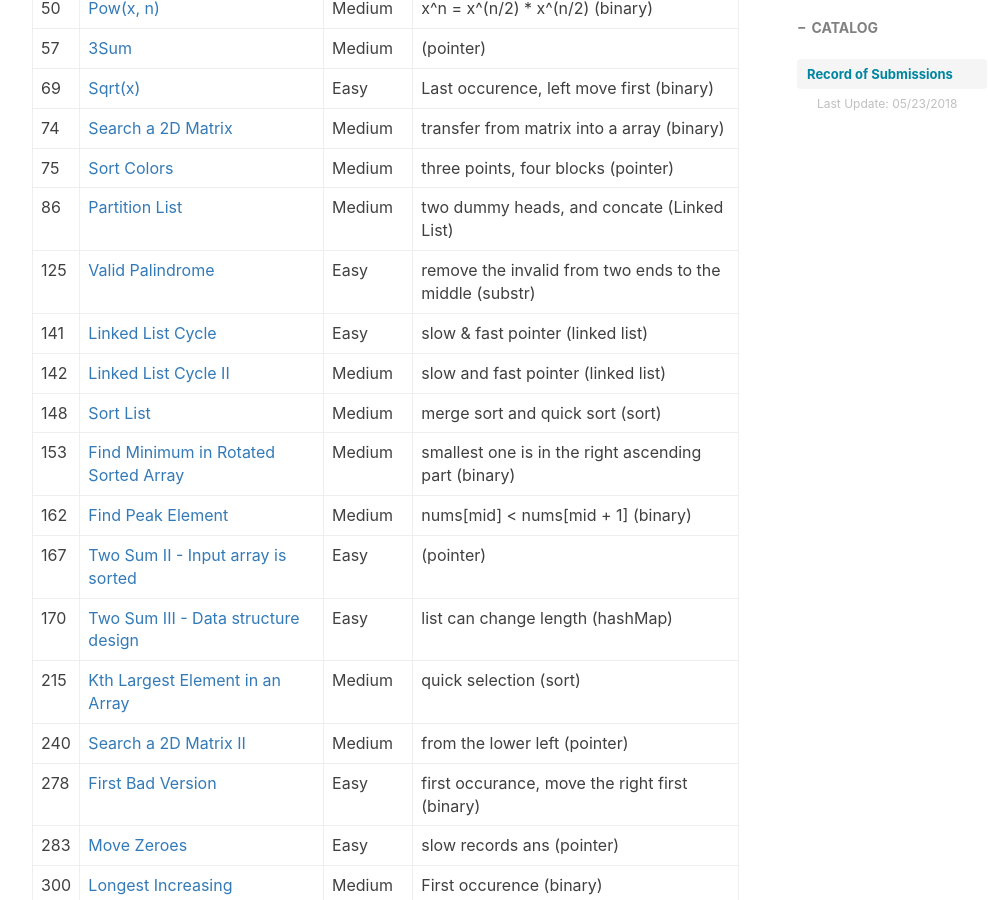
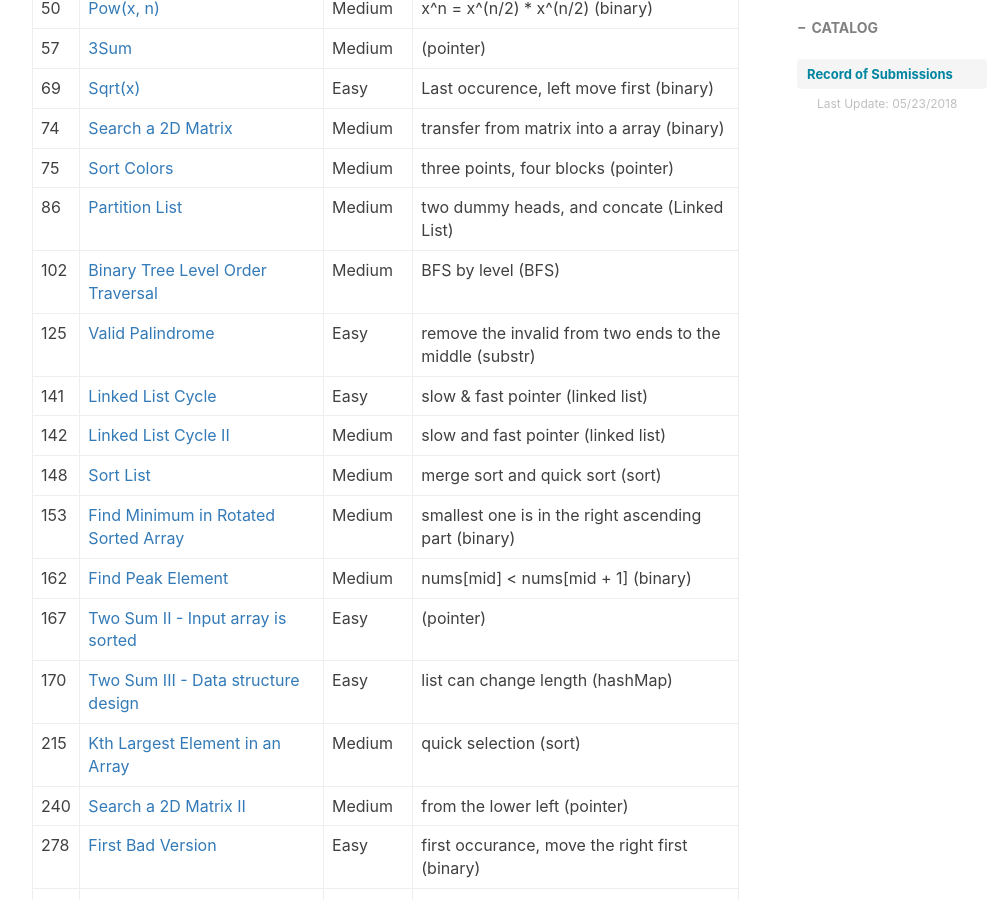
Before and after one commit to ly16/ly16.github.io, a Jekyll site: the page built from _posts/2018-05-18-leetcode-record-round1.md, in a window 1280 px wide and 900 px high, scrolled down 1179 px. Shown: the whole window, without its empty margins (233-1221 px from the left). Built offline with Jekyll 4.4.1, drawn with Linux system fonts in a browser that asks for light colours; nearby versions of some CDN libraries; comment, search, counter and statistics services are not loaded.

Commit message:
Update 2018-05-18-leetcode-record-round1.md

```diff
--- a/_posts/2018-05-18-leetcode-record-round1.md
+++ b/_posts/2018-05-18-leetcode-record-round1.md
@@ -30,6 +30,7 @@ tags:
 |74|[Search a 2D Matrix](https://github.com/ly16/LC-Practice/blob/master/Search%20a%202D%20Matrix.java)|Medium|transfer from matrix into a array (binary)|
 |75|[Sort Colors](https://github.com/ly16/LC-Practice/blob/master/Rainbow%20Sort.java)|Medium|three points, four blocks (pointer)|
 |86|[Partition List](https://github.com/ly16/LC-Practice/blob/master/Partition%20Linked%20List.java)|Medium|two dummy heads, and concate (Linked List)|
+|102|[Binary Tree Level Order Traversal](https://github.com/ly16/LC-Practice/blob/master/Get%20Keys%20In%20Binary%20Tree%20Layer%20By%20Layer.java)|Medium|BFS by level (BFS)|
 |125|[Valid Palindrome](https://github.com/ly16/LC-Practice/blob/master/Valid%20palindrome.java)|Easy|remove the invalid from two ends to the middle (substr)|
 |141|[Linked List Cycle](https://github.com/ly16/LC-Practice/blob/master/Check%20If%20Linked%20List%20Has%20A%20Cycle.java)|Easy|slow & fast pointer (linked list)|
 |142|[Linked List Cycle II](https://github.com/ly16/LC-Practice/blob/master/Linked%20List%20Cycle%20II.java)|Medium|slow and fast pointer (linked list)|
```
